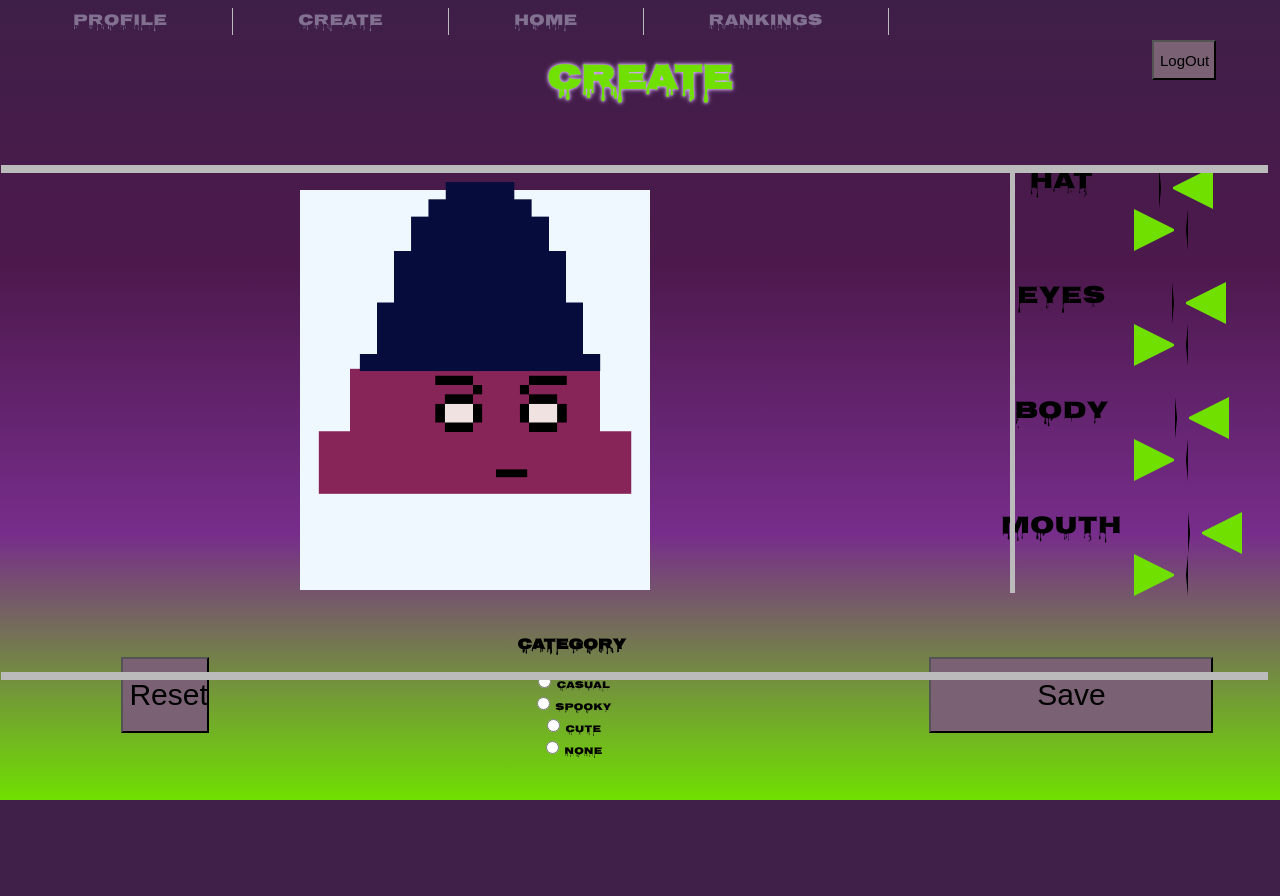
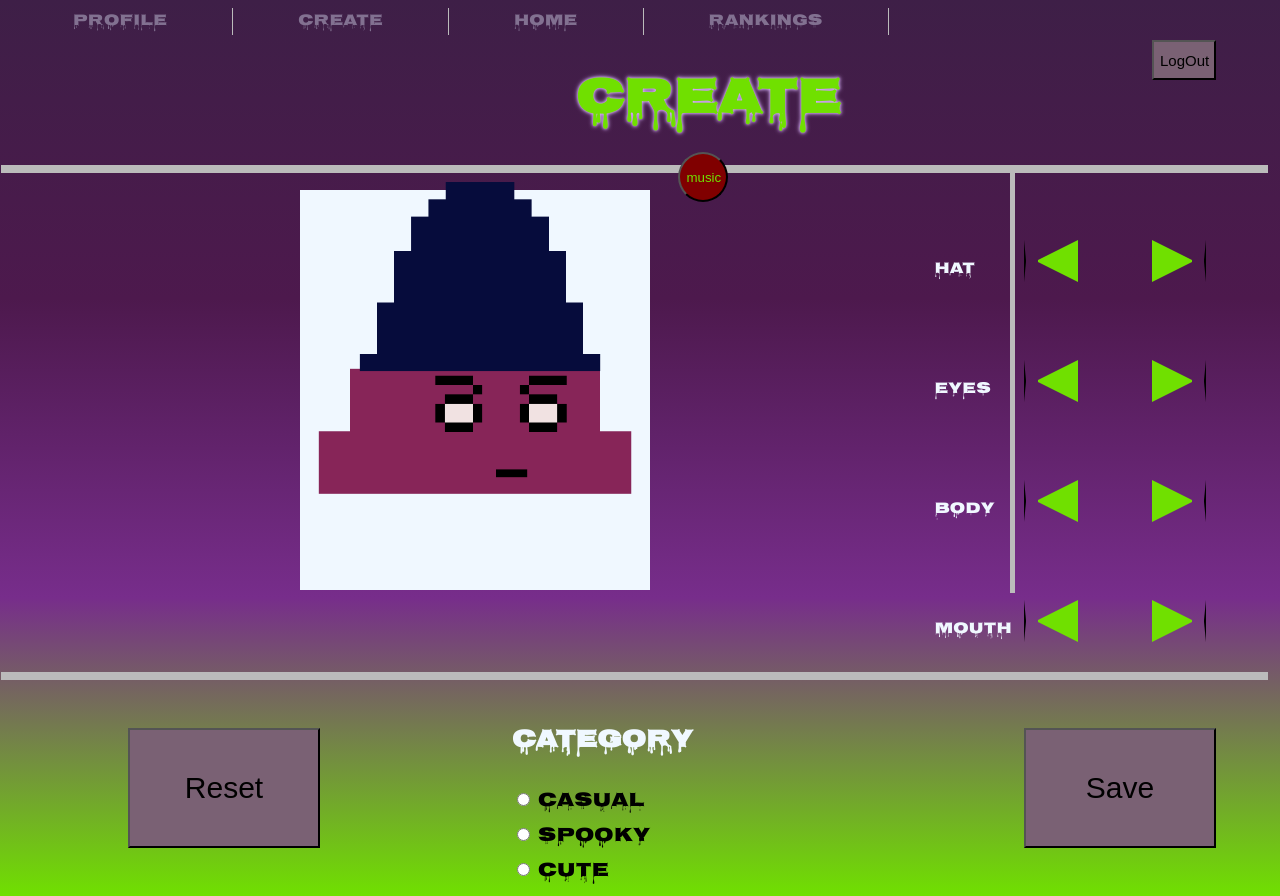
Before and after one commit to LethiciaDuncan/CreateMeCapstoneProject, a PHP site: page /Create.php in a window 1280 px wide. Before the commit the page ends 800 px from the top, so only its background shows below. Run offline with PHP 8.4, Linux system fonts and the light colour scheme; some libraries are stand-ins or nearby versions; some web fonts are replaced.

Commit message:
Week 8 changes

```diff
--- a/Backend/DbConnecter.php
+++ b/Backend/DbConnecter.php
@@ -36,11 +36,12 @@ function getUser($dbConn, $UserId)
     return @mysqli_query($dbConn, $query);
 }
 
-function deleteUser($dbConn, $Username)
+function checkifImageExists($dbConn, $CreationPath)
 {
-    $query = "delete from users where user.Username =" . $Username;
+    $query = "select * from image where CreationPath = '" . $CreationPath . "' ;";
     return @mysqli_query($dbConn, $query);
 }
+
 
 function saveCreation($dbConn,$UserId ,$CreationPath, $Category){
     $query = "insert into Image(UserId, CreationPath, Category)
--- a/Create.php
+++ b/Create.php
@@ -14,7 +14,14 @@ include_once('header.php');
     <script src="https://cdnjs.cloudflare.com/ajax/libs/html2canvas/0.5.0-beta4/html2canvas.min.js"> </script>
 </head>
 
-<body>
+<body id="createBody">
+
+    <audio id="musicSound">
+        <source src="Audio/piano.mp3" type="audio/mp3" />
+    </audio>
+        <button id="musicButton" onclick="music()">
+           music
+        </button>
     <button class="btn btn-light btn-lg" id="LogOutButton" onclick="redirectLogout()">
         LogOut
     </button>
@@ -27,56 +34,50 @@ include_once('header.php');
     <div class="section1"></div>
     <div class="section2"></div>
     <div class="section3"></div>
-    <div class="grid-container">
-        <div class="item1"><h1 id="title2"> Create</h1></div>
-        <div class="item2"></div>
-        <div class="item3"> hat
+
+        <h1 id="title2"> Create</h1>
+        <p class="hat"> hat </p>
             <button onclick="prevHatImg()" class="leftHatButton"></button>
             <button onclick="nextHatImg()" class="rightHatButton"></button>
-        </div>
-        <div class="item4"></div>
-        <div class="item5">eyes
+
+        <p class="eyes">eyes </p>
             <button onclick="prevEyeImg()" class="leftEyeButton"></button>
             <button onclick="nextEyeImg()" class="rightEyeButton"></button>
-        </div>
-        <div class="item6"></div>
-        <div class="item7">body
+
+        <p class="body">body </p>
             <button onclick="prevBodyImg()" class="leftBodyButton"></button>
             <button onclick="nextBodyImg()" class="rightBodyButton"></button>
-        </div>
-        <div class="item8"></div>
-        <div class="item9">mouth
+
+        <p class="mouth">mouth </p>
             <button onclick="prevMouthImg()" class="leftMouthButton"></button>
             <button onclick="nextMouthImg()" class="rightMouthButton"></button>
-        </div>
-        <div class="item10">
+
             <button onclick="reset()"  class="btn btn-light btn-lg" id="resetButton">
                 Reset
             </button>
-        </div>
-        <div class="item11">
-        <form method="post">
-         <h2>Category</h2>
-         <input type="radio" id="Casual" name="catergory" value="Casual" />
+            <audio id="buttonSound">
+                <source src="Audio/clickSound.mp3" type="audio/mp3" />
+            </audio>
+            <form id="createForm" action="Backend/saveCreation.php" method="post">
+                <h2 id="categoryName" >Category</h2>
+                <input type="radio" id="Casual" name="Category" value="Casual" />
                 <label for="Casual">Casual</label><br />
-         <input type="radio" id="Spooky" name="catergory" value="Spooky" />
+                <input type="radio" id="Spooky" name="Category" value="Spooky" />
                 <label for="Spooky">Spooky</label><br />
-        <input type="radio" id="Cute" name="catergory" value="Cute" />
+                <input type="radio" id="Cute" name="Category" value="Cute" />
                 <label for="Cute">Cute</label><br />
-        <input type="radio" id="None" name="catergory" value="None" />
+                <input type="radio" id="None" name="Category" value="None" />
                 <label for="None">None</label><br />
-        </form></div>
-        <div class="item12">
-        <button onclick="save()" class="btn btn-light btn-lg" id="saveButton">
+
+            </form>
+
+             <button onclick="save()" method="post" class="btn btn-light btn-lg" id="saveButton">
                     Save
              </button>
-        </div>
-    </div>
 </body>
 </html>
 
 <script>
-
     var currentBody = 0;
     var bodyImgs = ["Images/blob.png", "Images/circle.png", "Images/oval.png", "Images/square.png", "Images/triangle.png"];
     var currentEye = 0;
@@ -85,6 +86,21 @@ include_once('header.php');
     var hatImgs = ["Images/hat1.png", "Images/hat2.png", "Images/hat3.png", "Images/hat4.png", "Images/hat6.png","Images/hat7.png","Images/hat5.png"];
     var currentMouth = 0;
     var mouthImgs = ["Images/mouth1.png", "Images/mouth2.png", "Images/mouth3.png", "Images/mouth4.png",  "Images/mouth5.png", "Images/mouth6.png", "Images/mouth7.png", "Images/mouth8.png", "Images/mouth9.png"];
+
+    function music() {
+        var on = false;
+        const sound = document.getElementById("musicSound");
+        const button = document.getElementById("musicButton");
+        if (on) {
+            sound.pause();
+            on = false;
+            button.textContent = "Music";
+        } else {
+            sound.play();
+            on = true;
+            button.textContent = "Pause";
+        }
+    }
 
     //save img
     function save() {
@@ -102,6 +118,7 @@ include_once('header.php');
                 };
 
             xhr.send('imgData=' + encodeURIComponent(imgData));
+            document.getElementById("createForm").submit();
             });
     }
 
@@ -138,8 +155,10 @@ include_once('header.php');
     }
     //change which body img is displayed
     function changeBodyImg() {
+        const sound = document.getElementById("buttonSound");
         var img = document.getElementById("bodyImg");
         img.src = bodyImgs[currentBody];
+        sound.play();
     }
     //change eye Image to previous
     function prevEyeImg() {
@@ -155,8 +174,10 @@ include_once('header.php');
     }
     //change which eye img is displayed
     function changeEyeImg() {
+        const sound = document.getElementById("buttonSound");
         var img = document.getElementById("eyeImg");
         img.src = eyeImgs[currentEye];
+        sound.play();
     }
     //change hat Image to previous
     function prevHatImg() {
@@ -172,8 +193,10 @@ include_once('header.php');
     }
     //change which hat img is displayed
     function changeHatImg() {
+        const sound = document.getElementById("buttonSound");
         var img = document.getElementById("hatImg");
         img.src = hatImgs[currentHat];
+        sound.play();
     }
     //change mouth Image to previous
     function prevMouthImg() {
@@ -189,7 +212,9 @@ include_once('header.php');
     }
     //change which mouth img is displayed
     function changeMouthImg() {
+        const sound = document.getElementById("buttonSound");
         var img = document.getElementById("mouthImg");
         img.src = mouthImgs[currentMouth];
+        sound.play();
     }
 </script>
--- a/Style.css
+++ b/Style.css
@@ -7,12 +7,16 @@
     color: #70e000;
     z-index: 2;
 }
-#title2{
-    font-size: 35px;
-    min-height: 35%;
+#title2 {
+    position: absolute;
+    text-align: center;
+    font-size: 50px;
+    min-height: 50%;
     text-shadow: 0 0 3px #deaaff, 0 0 5px #d8bbff;
     color: #70e000;
-    text-align: center;
+    left: 45%;
+    top: 3%;
+    z-index: 2;
 }
 
 #title3 {
@@ -58,6 +62,12 @@ body {
 
 }
 
+#createBody {
+    background-image: linear-gradient(to bottom,#3e1f47, #4d194d,#772D8B,#70e000);
+    background-repeat: no-repeat;
+    background-position: right top;
+    height: 880px;
+}
 .signForm {
     position: relative;
     text-align: center;
@@ -183,28 +193,57 @@ header {
 }
 
 #resetButton {
+    position:absolute;
     background-color: #7A6174;
-    width: 45%;
-    height: 45%;
+    width: 15%;
+    height: 15%;
     font-size: 30px;
-    margin-left: 100px;
     cursor: pointer;
+    bottom: -6%;
+    left: 10%;
     z-index: 3;
 }
+
 #saveButton {
+    position: absolute;
     background-color: #7A6174;
-    width: 45%;
-    height: 45%;
+    width: 15%;
+    height: 15%;
     font-size: 30px;
-    margin-left: 250px;
     cursor: pointer;
+    bottom: -6%;
+    left: 80%;
+    z-index: 3;
+}
+
+#musicButton {
+    position: absolute;
+    left:53%;
+    top:19%;
+    width: 50px;
+    height: 50px;
+    border-radius: 50%;
+    background-color: maroon;
+    color: #70e000;
+    cursor:pointer;
     z-index:3;
 }
+
+.hat {
+    position:absolute;
+    top:30%;
+    left: 73%;
+    width: 5%;
+    height: 5%;
+    color: aliceblue;
+}
+
 .leftHatButton {
-    position:relative;
+    position:absolute;
     width: 0;
     height: 0;
-    margin-left: 60px;
+    left:80%;
+    top: 30%;
     background-color: transparent;
     border-top: 20px solid transparent;
     border-bottom: 20px solid transparent;
@@ -217,10 +256,11 @@ header {
 
 
 .rightHatButton {
-    position: relative;
+    position: absolute;
     width: 0;
     height: 0;
-    margin-left: 80px;
+    top: 30%;
+    left: 90%;
     background-color: transparent;
     border-top: 20px solid transparent;
     border-bottom: 20px solid transparent;
@@ -230,11 +270,21 @@ header {
     overflow: hidden;
 }
 
+.eyes {
+    position: absolute;
+    top: 45%;
+    left: 73%;
+    width: 5%;
+    height: 5%;
+    color: aliceblue;
+}
+
 .leftEyeButton {
-    position: relative;
+    position: absolute;
     width: 0;
     height: 0;
-    margin-left: 60px;
+    top: 45%;
+    left: 80%;
     background-color: transparent;
     border-top: 20px solid transparent;
     border-bottom: 20px solid transparent;
@@ -247,10 +297,11 @@ header {
 
 
 .rightEyeButton {
-    position: relative;
+    position: absolute;
     width: 0;
     height: 0;
-    margin-left: 80px;
+    top: 45%;
+    left: 90%;
     background-color: transparent;
     border-top: 20px solid transparent;
     border-bottom: 20px solid transparent;
@@ -259,12 +310,21 @@ header {
     cursor: pointer;
     overflow: hidden;
 }
+.body {
+    position: absolute;
+    top: 60%;
+    left: 73%;
+    width: 5%;
+    height: 5%;
+    color: aliceblue;
+}
 
 .leftBodyButton {
-    position: relative;
+    position: absolute;
     width: 0;
     height: 0;
-    margin-left: 60px;
+    top: 60%;
+    left: 80%;
     background-color: transparent;
     border-top: 20px solid transparent;
     border-bottom: 20px solid transparent;
@@ -277,10 +337,11 @@ header {
 
 
 .rightBodyButton {
-    position: relative;
+    position: absolute;
     width: 0;
     height: 0;
-    margin-left: 80px;
+    top: 60%;
+    left: 90%;
     background-color: transparent;
     border-top: 20px solid transparent;
     border-bottom: 20px solid transparent;
@@ -289,11 +350,22 @@ header {
     cursor: pointer;
     overflow: hidden;
 }
+
+.mouth {
+    position: absolute;
+    top: 75%;
+    left: 73%;
+    width: 5%;
+    height: 5%;
+    color: aliceblue;
+}
+
 .leftMouthButton {
-    position: relative;
+    position: absolute;
     width: 0;
     height: 0;
-    margin-left: 60px;
+    top: 75%;
+    left: 80%;
     background-color: transparent;
     border-top: 20px solid transparent;
     border-bottom: 20px solid transparent;
@@ -306,10 +378,11 @@ header {
 
 
 .rightMouthButton {
-    position: relative;
+    position: absolute;
     width: 0;
     height: 0;
-    margin-left: 80px;
+    top: 75%;
+    left: 90%;
     background-color: transparent;
     border-top: 20px solid transparent;
     border-bottom: 20px solid transparent;
@@ -360,80 +433,35 @@ header {
     height: 10%;
     font-size: 25px;
 }
-.grid-container {
-    display: grid;
-    position:relative;
-    align-items: center;
-    grid-template-columns: auto auto auto;
-    gap: 5px;
-    padding: 10px;
 
+
+#createForm {
+    position: absolute;
+    cursor: pointer;
+    font-size: 20px;
+    left:40%;
+    bottom: -18%;
 }
 
-    .grid-container div {
-        position: relative;
-        text-align: center;
-        padding: 10px 0;
-        font-size: 25px;
+#createForm #categoryName{
+    font-size:25px;
+    color:aliceblue;
+}
+
+#createForm #Casual {
+        color:aqua;
+}
+
+    #createForm #Spooky {
+        color:blueviolet;
+    }
+
+    #createForm #Cute {
+        color:deeppink;
     }
 
 
-.item1 {
-    grid-column-start: 1;
-    grid-column-end: 4;
-}
-
-.item2 {
-    justify-content:center;
-    height:80px;
-    grid-column-start: 1;
-    grid-column-end: 3;
-}
-
-.item3 {
-    position: relative;
-    margin-left: 350px;
-}
-
-.item4 {
-    height: 80px;
-    grid-column-start: 1;
-    grid-column-end: 3;
-}
-.item5 {
-    position: relative;
-    margin-left: 350px;
-}
-
-.item6 {
-    height: 80px;
-    grid-column-start: 1;
-    grid-column-end: 3;
-}
-
-.item7 {
-    position: relative;
-    margin-left: 350px;
-}
-
-.item8 {
-    height: 80px;
-    grid-column-start: 1;
-    grid-column-end: 3;
-}
-.item9 {
-    position: relative;
-    margin-left: 350px;
-}
-
-.item11 form {
-    cursor: pointer;
-    margin-left: 300px;
-    font-size: 10px;
-}
-
-
-.item11 h2 {
+h2 {
     font-size: 15px;
 }
 profileNavBar {
```
Also changed, not shown: Backend/saveCreation.php (+14 -17 lines), SaveImg.php (+22 -7 lines), Creation/64de7642672b7.png (added), Creation/64de766653f0c.png (added), Creation/64de781f9e3e3.png (added), Creation/64de7847be23b.png (added), Creation/64de78b2bf8fa.png (added), Creation/64de79406973a.png (added), Creation/64de799741231.png (added), Creation/64de7d0eebf4b.png (added), Creation/64de7da76ba72.png (added), 2 other files. Lines whose indentation alone changed are shown as unchanged.
